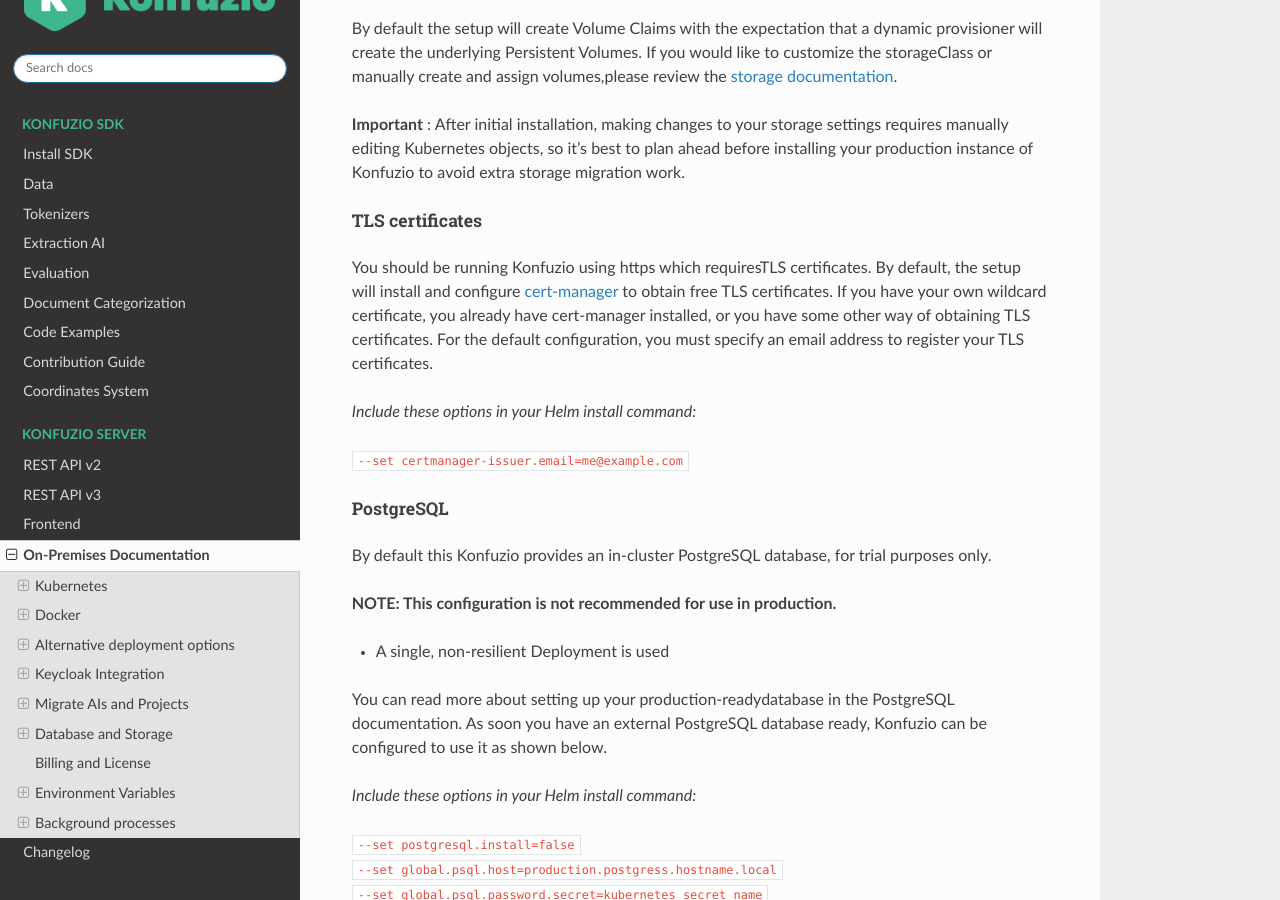
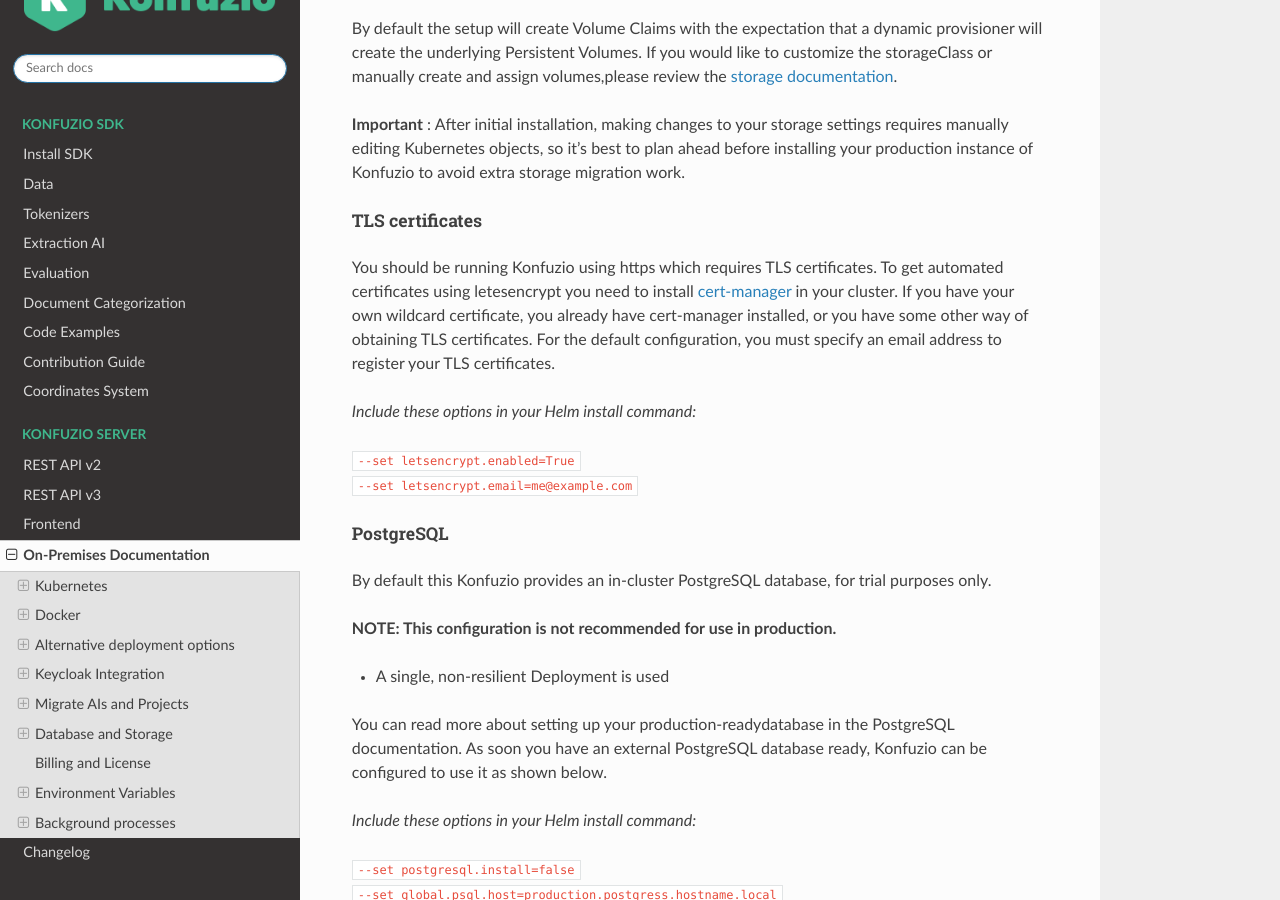
Before and after one commit to konfuzio-ai/konfuzio-sdk, a Sphinx documentation site: the page built from docs/web/on_premises.md, in a window 1280 px wide and 900 px high, scrolled down 2149 px. Built offline with Sphinx 7.4.7 and the Read the Docs theme 2.0.0, drawn with Linux system fonts in a browser that asks for light colours.

Commit message:
Update on_premises.md

```diff
--- a/docs/web/on_premises.md
+++ b/docs/web/on_premises.md
@@ -111,15 +111,15 @@
 
 ##### TLS certificates
 
-You should be running Konfuzio using https which requiresTLS certificates. By default, the setup will install and
-configure [cert-manager](https://github.com/jetstack/cert-manager) to obtain free TLS certificates. If you
+You should be running Konfuzio using https which requires TLS certificates. To get automated certificates using letesencrypt you need to install [cert-manager](https://cert-manager.io/docs/installation/helm/) in your cluster. If you
 have your own wildcard certificate, you already have cert-manager installed, or you have
 some other way of obtaining TLS certificates. For the default configuration, you must
 specify an email address to register your TLS certificates.
 
 _Include these options in your Helm install command:_
 
-`--set certmanager-issuer.email=me@example.com`
+`--set letsencrypt.enabled=True`
+`--set letsencrypt.email=me@example.com`
 
 ##### PostgreSQL
 
```
